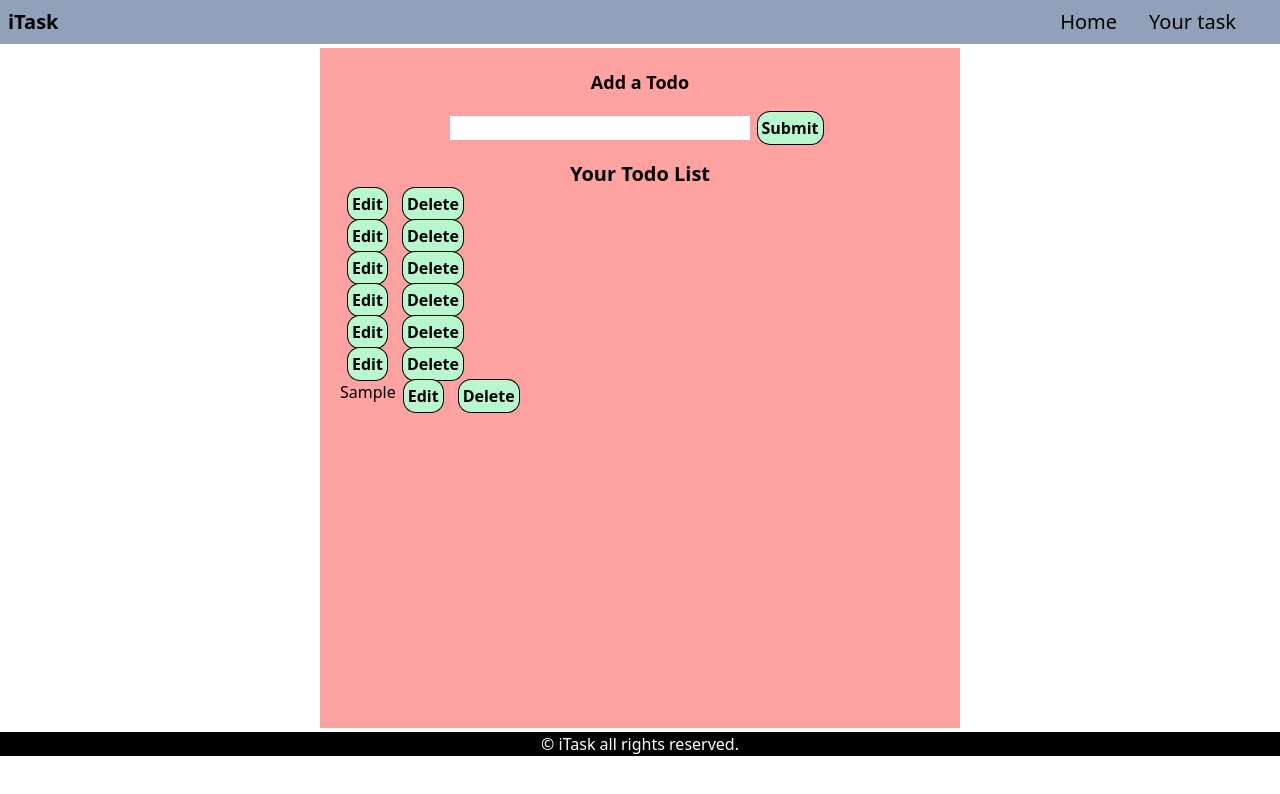
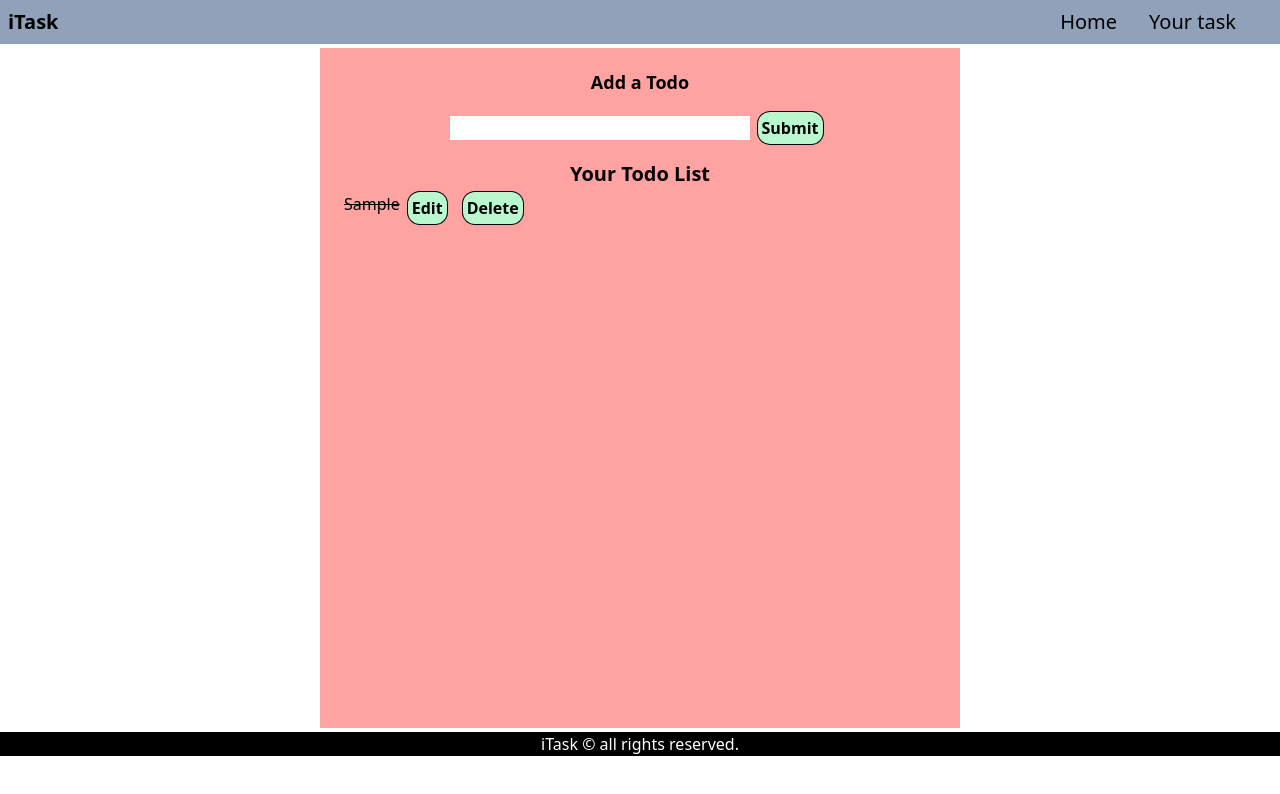
Before and after one commit to shahidansari310/todo-app-react-, a React (Vite) app: page / in a window 1280 px wide. Both pictures are taken after typing "Sample" into the empty fields and a click on the button "Submit". Shown: the top 794 px of the page. Built offline with nearby package versions, Linux system fonts and the light colour scheme.

Commit message:
added function to add a todo

```diff
--- a/src/App.jsx
+++ b/src/App.jsx
@@ -17,8 +17,9 @@ function App() {
   }
 
   const handleadd = () => {
-    settodos([...todo, { todo, isCompleted: false }])
+    settodos([...todos, { todo, isCompleted: false }])
     settodo("")
+    console.log(todos)
   }
 
   const handlechange = (e) => {
@@ -38,8 +39,8 @@ function App() {
         <div className="todos">
           {todos.map((items, index) => {
             return (
-              <div key={index} className="todo flex">
-                <div className="text">{items.todo}</div>
+              <div key={index} className="todo flex p-1">
+                <div className={items.isCompleted? "":"line-through"}>{items.todo}</div>
                 <div className="button">
                   <button onClick={handledelete} className='rounded-xl bg-green-200 p-1 mx-2 font-bold ring-1 hover:text-sm'>Edit</button>
                   <button onClick={handleedit} className='rounded-xl bg-green-200 p-1 mx-2 font-bold ring-1 hover:text-sm'>Delete</button>
--- a/src/components/Footer.jsx
+++ b/src/components/Footer.jsx
@@ -3,7 +3,7 @@ import React from 'react'
 const Footer = () => {
   return (
     <div className='position-fixed text-white bg-black text-center'>
-      &copy; iTask all rights reserved.
+       iTask &copy; all rights reserved.
     </div>
   )
 }
--- a/src/main.jsx
+++ b/src/main.jsx
@@ -1,7 +1,11 @@
 import { createRoot } from 'react-dom/client'
+import { StrictMode } from 'react'
 import './index.css'
 import App from './App.jsx'
 
 createRoot(document.getElementById('root')).render(
-    <App />
+    // <StrictMode>
+        <App />
+    // </StrictMode>
+
 )
```
